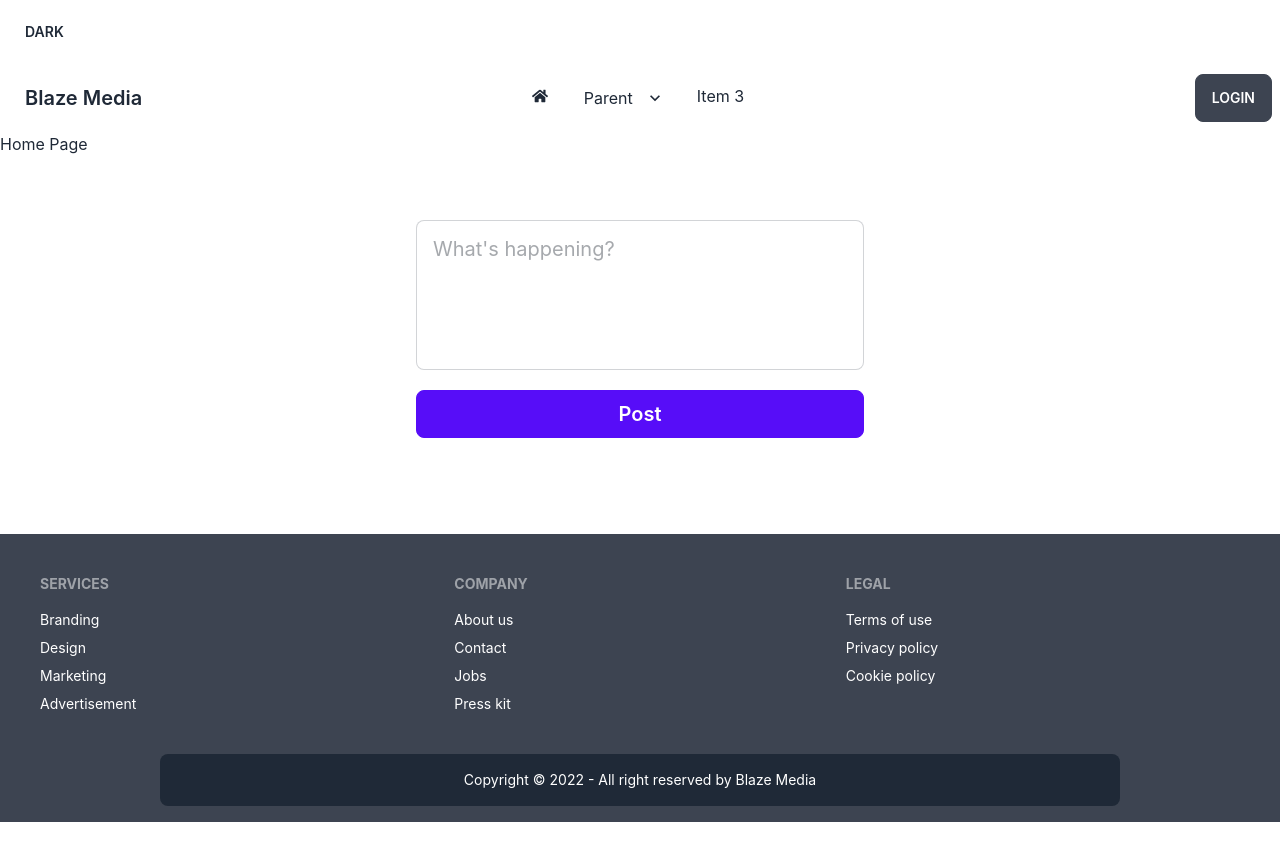
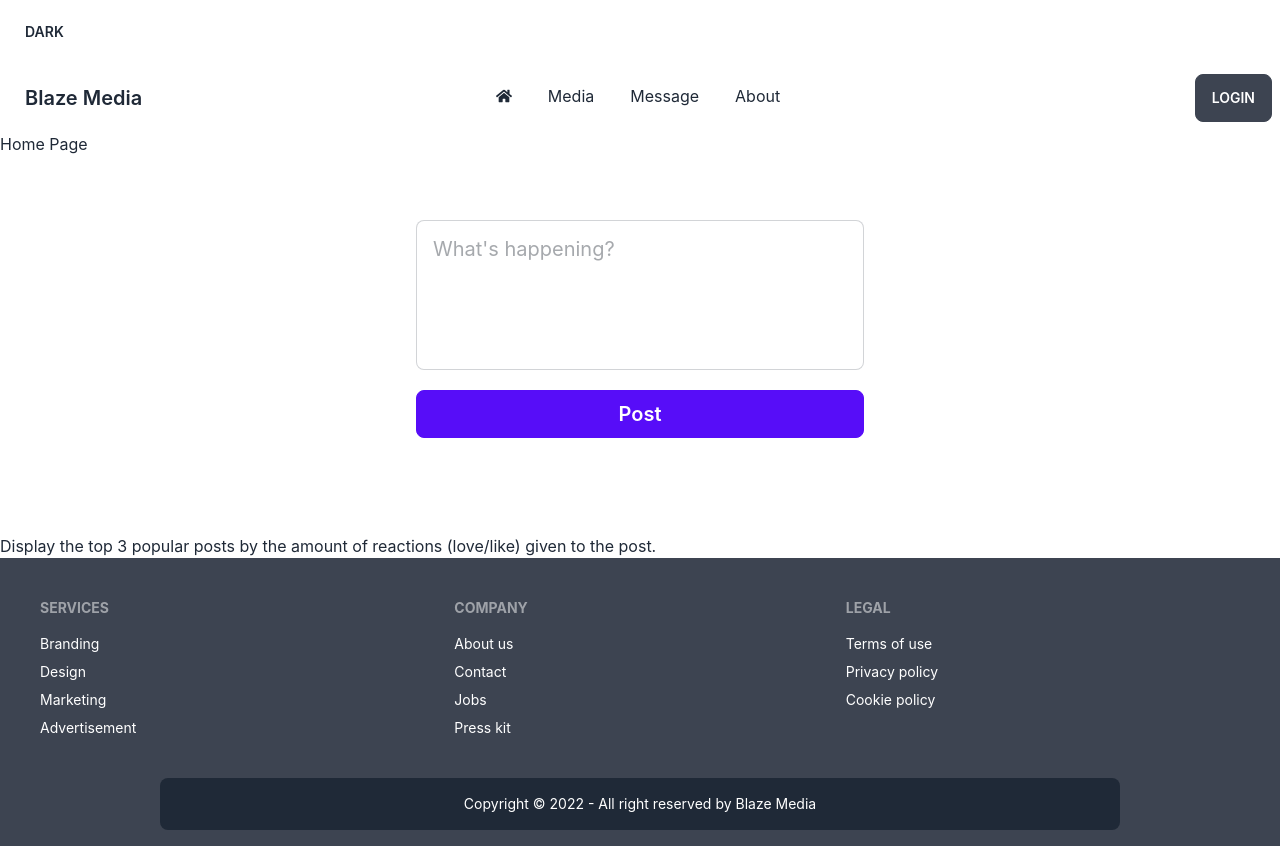
Before and after one commit to yusuf-khan-swd/blaze-media-client, a React (Create React App) app: page /home in a window 1280 px wide. Before the commit the page ends 822 px from the top, so only its background shows below. Built offline with nearby package versions, Linux system fonts and the light colour scheme; no server answers.

Commit message:
added component and their routes

```diff
--- a/src/Page/Home/Home/Home.js
+++ b/src/Page/Home/Home/Home.js
@@ -1,11 +1,13 @@
 import React from 'react';
 import AddAPost from '../AddAPost/AddAPost';
+import TopPost from '../TopPost/TopPost';
 
 const Home = () => {
   return (
-    <div>
+    <div className="container mx-auto">
       <h2>Home Page</h2>
       <AddAPost></AddAPost>
+      <TopPost></TopPost>
     </div>
   );
 };
--- /dev/null
+++ b/src/Page/Home/TopPost/TopPost.js
@@ -0,0 +1,11 @@
+import React from 'react';
+
+const TopPost = () => {
+  return (
+    <div>
+      <h2>Display the top 3 popular posts by the amount of reactions (love/like) given to the post.</h2>
+    </div>
+  );
+};
+
+export default TopPost;
--- /dev/null
+++ b/src/Page/Media/Media/Media.js
@@ -0,0 +1,11 @@
+import React from 'react';
+
+const Media = () => {
+  return (
+    <div>
+      <h2>media page all posts and images will be shown one by one regarding the uploading serial</h2>
+    </div>
+  );
+};
+
+export default Media;
--- /dev/null
+++ b/src/Page/Message/Message/Message.js
@@ -0,0 +1,11 @@
+import React from 'react';
+
+const Message = () => {
+  return (
+    <div>
+      <h2>Message Section</h2>
+    </div>
+  );
+};
+
+export default Message;
--- /dev/null
+++ b/src/Page/Other/About/About.js
@@ -0,0 +1,18 @@
+import React from "react";
+
+const About = () => {
+  return (
+    <div>
+      <h2 className="text-xl">
+        The “About” route will show your details. (Name, email, university,
+        address) “About” page will have an “edit” button in the top corner. By
+        clicking the ‘edit’ button there will be a popup. In the popup there
+        will be options for editing Name, email, university, address. After
+        editing the data, when ‘Save’ button is clicked, updated data will be
+        replaced.
+      </h2>
+    </div>
+  );
+};
+
+export default About;
--- a/src/Page/Shared/NavBar/NavBar.js
+++ b/src/Page/Shared/NavBar/NavBar.js
@@ -24,30 +24,14 @@ const NavBar = () => {
           <FaHome></FaHome>
         </Link>
       </li>
-      <li tabIndex={0}>
-        <Link>
-          Parent
-          <svg
-            className="fill-current"
-            xmlns="http://www.w3.org/2000/svg"
-            width="20"
-            height="20"
-            viewBox="0 0 24 24"
-          >
-            <path d="M7.41,8.58L12,13.17L16.59,8.58L18,10L12,16L6,10L7.41,8.58Z" />
-          </svg>
-        </Link>
-        <ul className="p-2 shadow bg-base-100 rounded-box w-40 overflow-hidden truncate">
-          <li className="lg:mr-1 overflow-hidden mb-1">
-            <Link to={`/`}>Submenu 10 Submenu 10 Submenu 10</Link>
-          </li>
-          <li className="lg:mr-1 mb-1">
-            <Link to={`/`}>Submenu 2</Link>
-          </li>
-        </ul>
+      <li className="lg:mr-1 mb-1">
+        <Link to={`/media`}>Media</Link>
       </li>
       <li className="lg:mr-1 mb-1">
-        <Link to="/">Item 3</Link>
+        <Link to={`/message`}>Message</Link>
+      </li>
+      <li className="lg:mr-1 mb-1">
+        <Link to={`/about`}>About</Link>
       </li>
     </>
   );
```
Also changed, not shown: src/Routes/Routes/Routes.js (+15 -0 lines).
